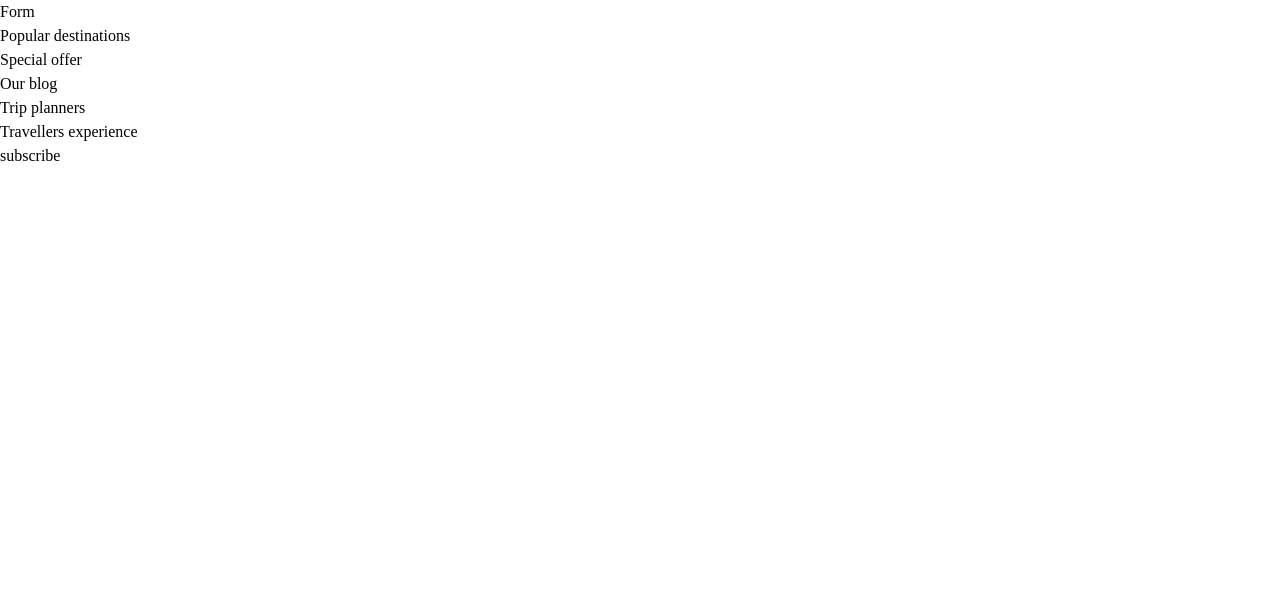
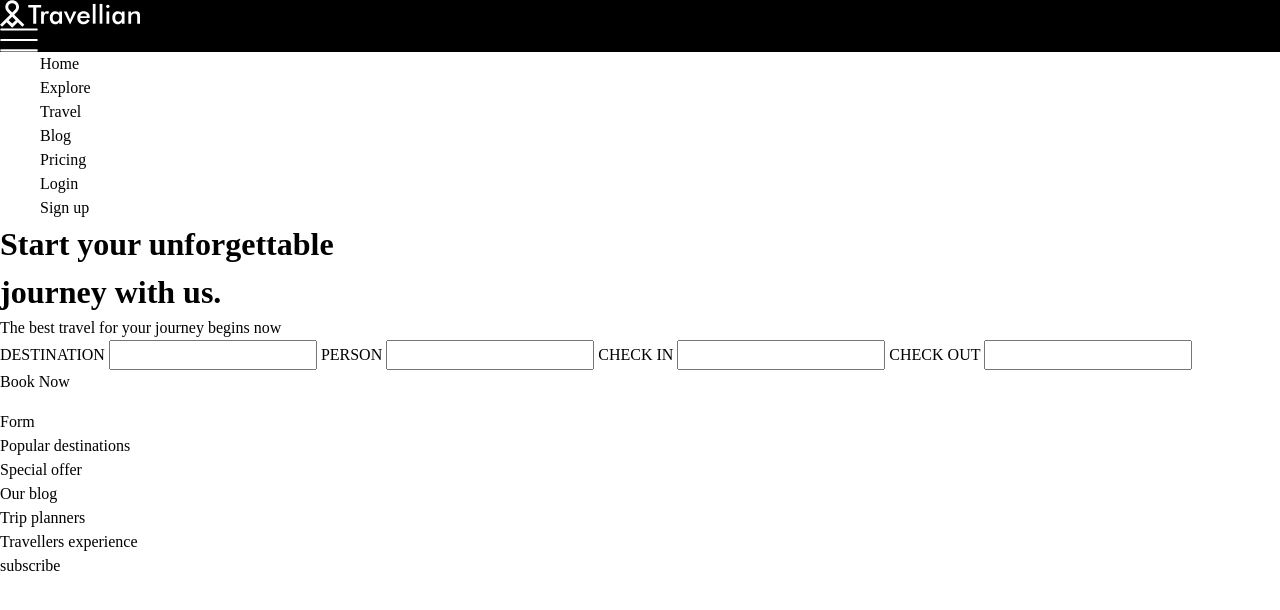
Before and after one commit to LeanLu/202301-W1CH5-Leandro-Ryan, a website: page index.html in a window 1280 px wide. Drawn offline with Linux system fonts and the light colour scheme.

Commit message:
Header structure

```diff
--- a/index.html
+++ b/index.html
@@ -8,17 +8,96 @@
   <title>Travellian</title>
   <link rel="stylesheet" href="css/style.css">
   <link rel="shortcut icon" href="favicon.svg" type="image/x-icon">
+  <link href="https://fonts.googleapis.com/css2?family=Nunito&family=Playfair+Display&family=Rubik&display=swap"
+    rel="stylesheet">
+
 </head>
 
 <body>
 
+
   <header>
+
+    <div>
+
+      <div style="background-color: black;">
+        <img src="images/logo.svg" alt="">
+      </div>
+
+      <section style="background-color: black;">
+        <img src="images/burger-icon.svg" alt="">
+      </section>
+
+      <nav>
+        <ul>
+          <li>Home</li>
+          <li>Explore</li>
+          <li>Travel</li>
+          <li>Blog</li>
+          <li>Pricing</li>
+        </ul>
+      </nav>
+
+      <section>
+        <ul>
+          <li>Login</li>
+          <li>Sign up</li>
+        </ul>
+      </section>
+
+    </div>
+
+
+
+    <div>
+      <h1>
+        <div>
+          Start your unforgettable
+        </div>
+        <div>
+          journey with us.
+        </div>
+      </h1>
+
+      <p>
+        The best travel for your journey begins now
+      </p>
+    </div>
+
+
+    <form>
+      <div>
+        <label for="destination">DESTINATION</label>
+        <input type="text">
+
+        <label for="person">PERSON</label>
+        <input type="text">
+
+        <label for="check-in">CHECK IN</label>
+        <input type="text">
+
+        <label for="check-out">CHECK OUT</label>
+        <input type="text">
+      </div>
+
+      <nav>
+        <p>Book Now</p>
+        <img src="images/arrow-bookNow.svg" alt="Arrow">
+      </nav>
+    </form>
 
 
 
 
 
   </header>
+
+
+
+
+
+
+
 
   <main>
 
--- a/sass/style.scss
+++ b/sass/style.scss
@@ -17,7 +17,7 @@
 */
 html,
 body {
-  height: 100%;
+  min-height: 100%;
 }
 /*
   Typographic tweaks!
```
Also changed, not shown: css/style.css, images/arrow-bookNow.svg (added), images/burger-icon.svg (added).
